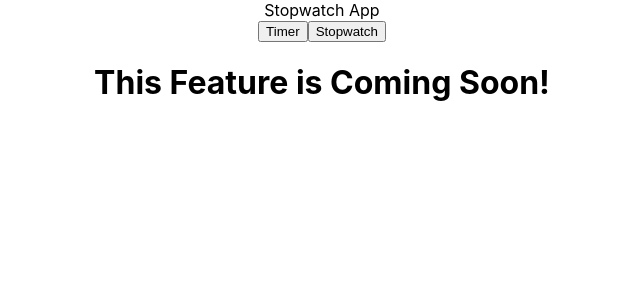
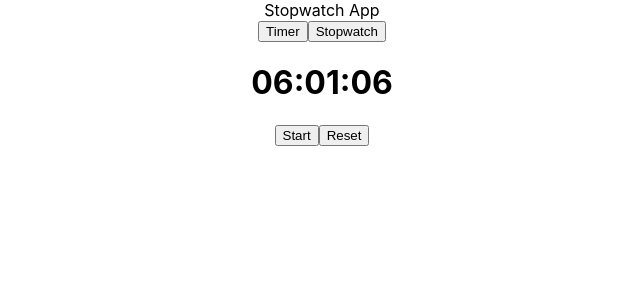
Before and after one commit to dhruv108dstar/Stopwatch, a React (Create React App) app: page / in a window 1280 px wide. Both pictures are taken after a click on the button "Timer". Shown: the top 300 px of the page, without its empty margins (318-958 px from the left). Built offline with nearby package versions, Linux system fonts and the light colour scheme.

Commit message:
timer logic

```diff
--- a/src/Component/Timer.js
+++ b/src/Component/Timer.js
@@ -1,7 +1,49 @@
+import { useEffect, useState } from "react";
+
+
+
 function Timer (){
+
+    const [timer,setTimer] = useState(60);
+    const [isActive, setIsActive] = useState(false);
+    const [isPause, setIsPause] = useState(true);
+
+    useEffect(()=>{
+        let intervalId;
+        if(isActive && !isPause){
+            intervalId = setInterval(()=>{
+                setTimer(time=>time-1)
+            },1000);
+        }else{
+            clearInterval(intervalId);
+        }
+        return ()=>{
+            clearInterval(intervalId);
+        }
+    },[isActive,isPause]);
+
+    const handleStart = ()=>{
+        setIsActive(true);
+        setIsPause(false);
+        console.log("isActive : "+isActive + "isPause : "+isPause);
+    }
+
+    const handleReset=()=>{
+        setIsActive(false);
+        setTimer(60);
+    }
+
+    const formatTime = (time) => {
+        const hour = ("0" + (Math.floor(time / 10) % 60)).slice(-2);
+        const seconds = ("0" + (Math.floor(time / 10) % 60)).slice(-2);
+        const minutes = ("0" + (Math.floor(time / 60) % 60)).slice(-2);
+        return `${hour}:${minutes}:${seconds}`;
+      };
     return(
         <>
-            <h1>This Feature is Coming Soon!</h1>
+            <h1>{formatTime(timer)}</h1>
+            <button onClick={()=>handleStart()}>{!isActive ? "Start":"Pause"}</button>
+            <button onClick={handleReset}>Reset</button>
         </>
     )
 }
```
